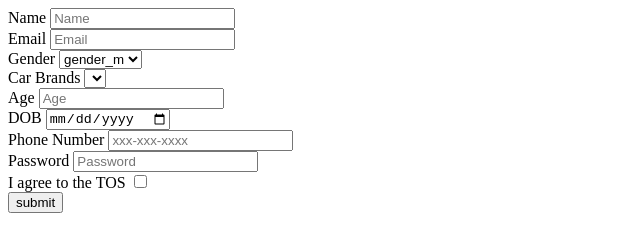
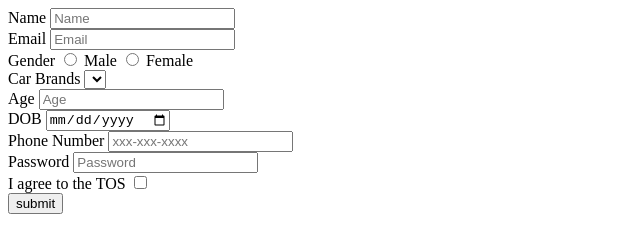
Before and after one commit to acciojob/signup-form-car-AnasSabbag, a website: page main.html in a window 1280 px wide. Shown: the whole page, without its empty margins (0-640 px from the left). Drawn offline with Linux system fonts and the light colour scheme.

Commit message:
created a submission

```diff
--- a/main.html
+++ b/main.html
@@ -22,10 +22,8 @@
 			<!-- gender -->
 		<div class="form-group">
 			<label for="gender">Gender</label>
-			<select id="gender" type="radio" placeholder="-" required>
-				<option>gender_m</option>
-				<option>gender_f</option>
-			</select>
+			 <input type="radio" id="gender_m" name="gender" value="male" required> Male
+             <input type="radio" id="gender_f" name="gender" value="female" required> Female
 		</div>
 			<!-- Car Brands -->
 		<div class="form-group">
@@ -58,7 +56,7 @@
 			<input id="tos" type="Checkbox" placeholder="-" required>
 		</div>
 		<div class="form-group">
-			<input type="submit" value ="submit">
+			<button type="submit">submit</button>
 		</div>
 
 	</form>
```
